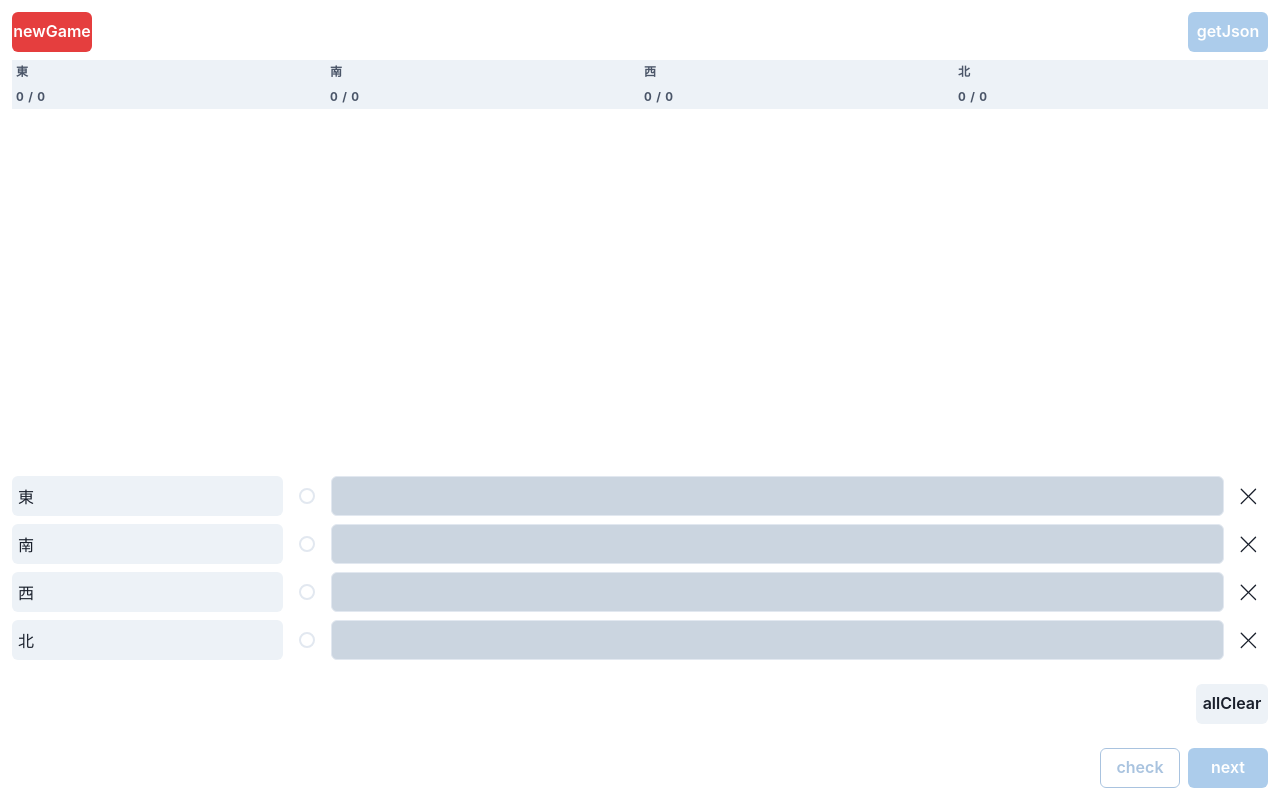
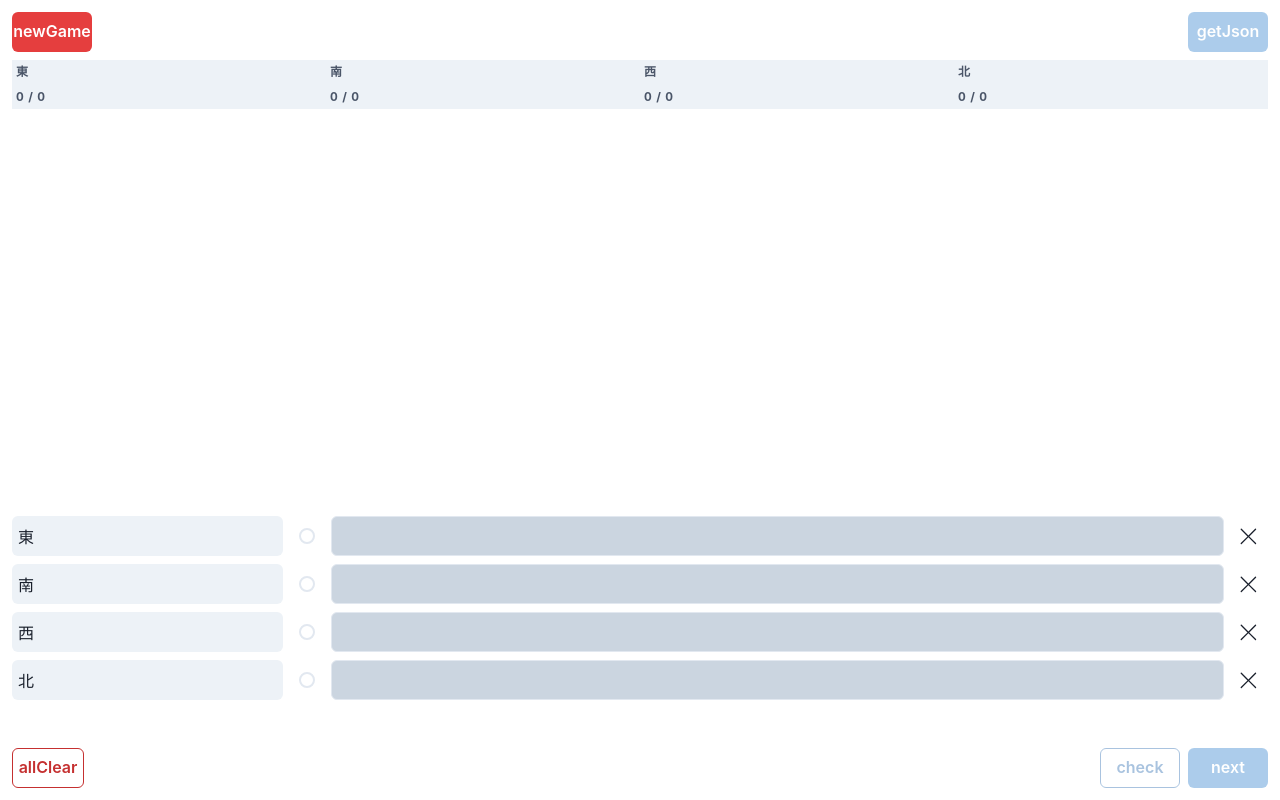
Before and after one commit to syodaiippo/jan-calc, a Next.js app: page / in a window 1280 px wide. Built offline with nearby package versions, Linux system fonts and the light colour scheme.

Commit message:
デザイン調整

```diff
--- a/src/app/page.tsx
+++ b/src/app/page.tsx
@@ -297,14 +297,14 @@ export default function Home() {
                                 </Box>
                             ))}
                         </HStack>
-                        <Button ms={"auto"} w={"4.5rem"} onClick={allClear}>
-                            allClear
-                        </Button>
                     </HStack>
                 </Stack>
             </Stack>
-            <HStack gap={4} ms={"auto"}>
-                <HStack>
+            <HStack gap={4} w={"100%"}>
+                <Button w={"4.5rem"} variant={"outline"} colorScheme="red" onClick={allClear}>
+                    allClear
+                </Button>
+                <HStack ms={"auto"}>
                     <Button
                         variant={"outline"}
                         isDisabled={canNotCheck}
```
